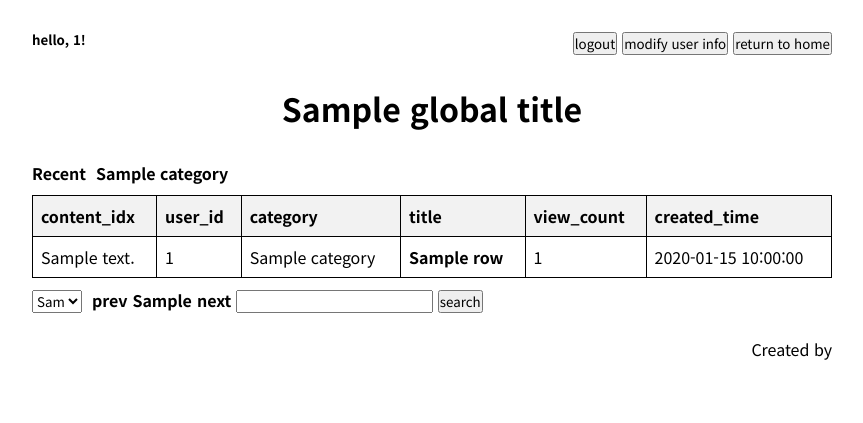
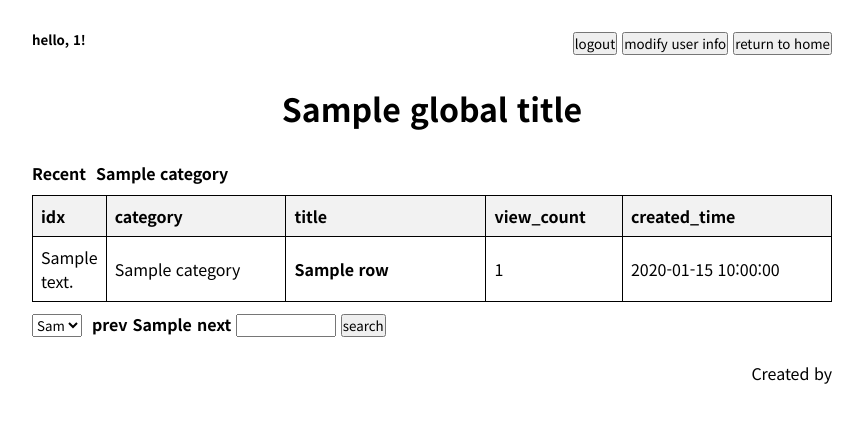
Before and after one commit to applesaltsky/whitebox, a Python web app: template templates/home.html in a window 1280 px wide. Shown: the top 423 px of the page, without its empty margins (208-1071 px from the left). Run offline with Jinja, Linux system fonts and the light colour scheme; the template is opened without the code that fills it: most values are stand-ins (such as "Sample title", 1, 10 or a date in 2020).

Commit message:
adjust css for mobile

```diff
--- a/static/css/global.css
+++ b/static/css/global.css
@@ -68,3 +68,16 @@ body {
     font-optical-sizing: auto;
     font-style: normal;
 }
+
+
+@media(max-width : 400px) {
+    .hide_in_mobile_400 {
+        display: none; /* 모바일에서 네비게이션 바 숨김 */
+    }
+}
+
+@media(max-width : 768px) {
+    .hide_in_mobile_768 {
+        display: none; /* 모바일에서 네비게이션 바 숨김 */
+    }
+}
--- a/templates/content_edit.html
+++ b/templates/content_edit.html
@@ -142,8 +142,6 @@
                 <h1 id='content_view_title'> EMPTY </h1>
                 <div id='content_view_info'>
                     <span> user_id : {{user_info['user_id']}} </span>
-                    <span> view_count : {{view_count}} </span>
-                    <span> created_time : {{created_time}} </span>
                     <span> updated_time : {{updated_time}} </span>
                 </div>
                 <div id='content_view_content'>
--- a/templates/home.html
+++ b/templates/home.html
@@ -17,6 +17,8 @@
         #mainframe {
             width : 800px;
         }
+
+
         table {
             margin-top : 10px;
         }
@@ -52,14 +54,31 @@
         #created_by {
             text-align:right;
         }
+
+        #search_pattern_input input{
+            width : 100px;
+        }
+
+        @media(max-width : 400px) {
+            #mainframe {
+                width : 350px;
+            }
+        }
+
+        @media(max-width : 768px) {
+            #mainframe {
+                width : 400px;
+            }
+        }
+
     </style>
 </head>
 <body>
     <div id='mainframe'>
         <div id='top_line'>
-            <div id='top_line_empty'>
+            <div class="hide_in_mobile_400" id='top_line_empty'>
                 {% if user_info %}
-                    <h5> hello, {{user_info['user_id']}}! </h5>
+                    <h5 > hello, {{user_info['user_id']}}! </h5>
                 {% endif %}
             </div>
             <div id='top_line_content'>
@@ -124,23 +143,27 @@
             <table>
                 <thead>
                     <tr>
-                        <th>content_idx</th>
-                        <th>user_id</th>
+                        <th class="hide_in_mobile_400" style="width:50px">idx</th>
+                        {% if 'user' in write_content_previlage %}
+                        <th class="hide_in_mobile_768">user_id</th>
+                        {% endif %}
                         <th>category</th>
-                        <th>title</th>
-                        <th>view_count</th>
-                        <th>created_time</th>
+                        <th style="width:200px">title</th>
+                        <th class="hide_in_mobile_768">view_count</th>
+                        <th class="hide_in_mobile_768">created_time</th>
                     </tr>
                 </thead>
                 <tbody>
                     {% for row in content_list %}
                     <tr>
-                        <td>{{row['content_idx']}}</td>
-                        <td>{{row['user_id']}}</td>
+                        <td class="hide_in_mobile_400">{{row['content_idx']}}</td>
+                        {% if 'user' in write_content_previlage %}
+                        <td class="hide_in_mobile_768">{{row['user_id']}}</td>
+                        {% endif %}
                         <td>{{row['category']}}</td>
                         <td> <a href="/content/{{row['content_idx']}}"> {{row['title']}} </a> </td>
-                        <td>{{row['view_count']}} </td>
-                        <td>{{row['created_time']}} </td>
+                        <td class="hide_in_mobile_768">{{row['view_count']}} </td>
+                        <td class="hide_in_mobile_768">{{row['created_time']}} </td>
                     </tr>
                     {% endfor %}
                 </tbody>
```
Also changed, not shown: templates/content_view.html (+22 -0 lines), static/images/20250201230945_2da6e0e5-c6e9-414d-9753-8aaf20599cfe.webp (added).
